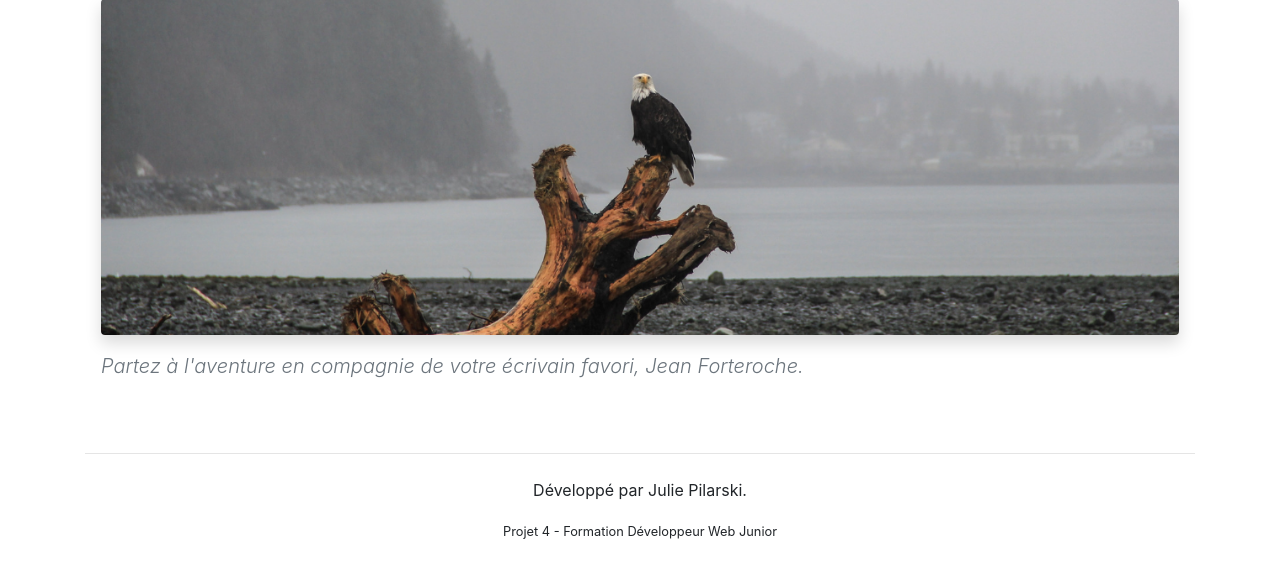
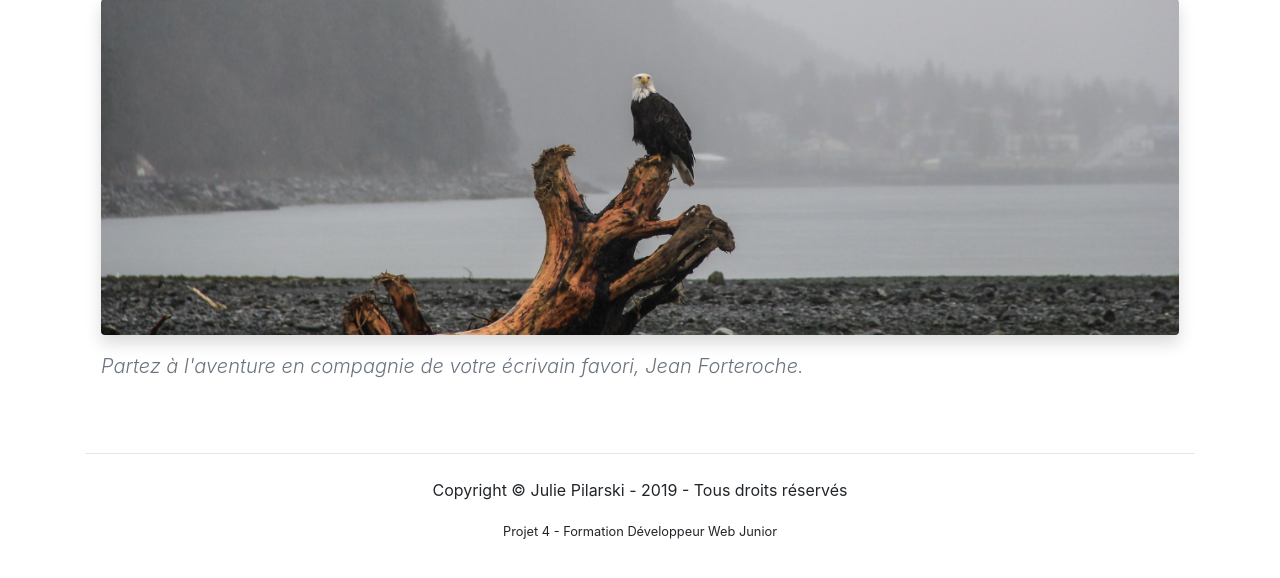
Before and after one commit to ysoline/blog, a PHP site: page / in a window 1280 px wide. Shown: the part 156-734 px from the top of the page. Run offline with PHP 8.4, Linux system fonts and the light colour scheme; data that the repository does not hold is empty; some libraries are stand-ins or nearby versions.

Commit message:
correction info footer

```diff
--- a/Views/Frontend/template.php
+++ b/Views/Frontend/template.php
@@ -67,7 +67,7 @@
 
 <footer class="blog-footer text-center">
 <hr class="my-4">
-  <p>Développé par Julie Pilarski.</p>
+  <p>Copyright © Julie Pilarski - 2019 - Tous droits réservés</p>
   <small>Projet 4 - Formation Développeur Web Junior</small>
 </footer>
 
```
